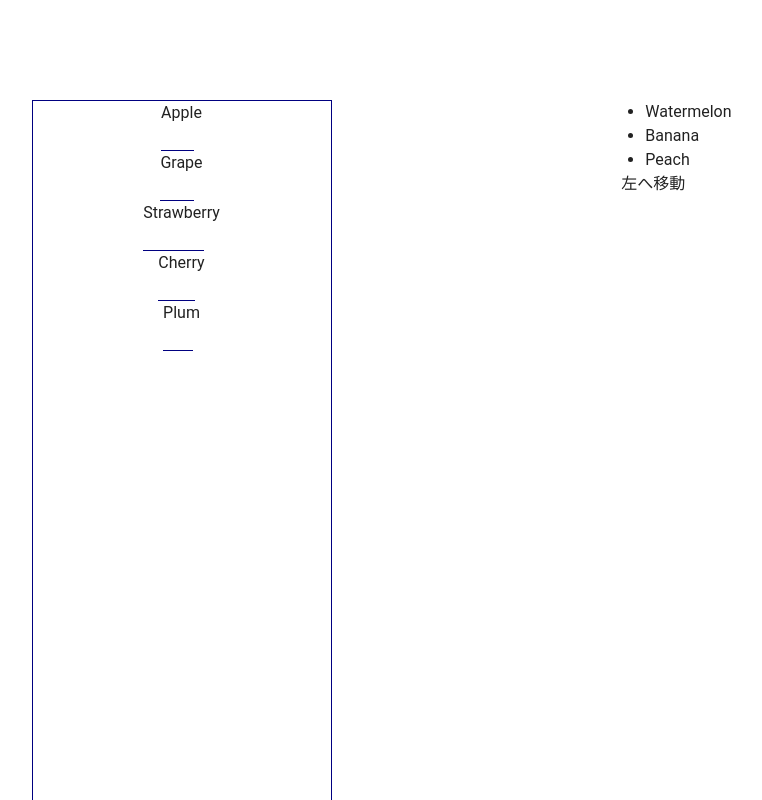
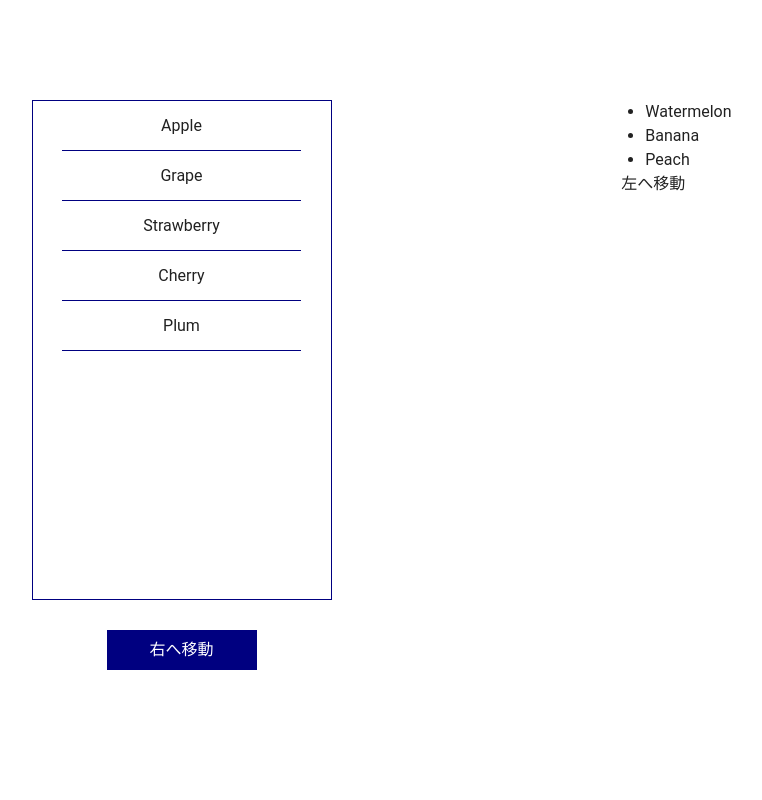
Before and after one commit to daxi0823/iimon_frontC, a Vue app: page / in a window 1280 px wide. Shown: the top 800 px of the page, without its empty margins (211-973 px from the left). Built offline with nearby package versions, Linux system fonts and the light colour scheme; the HTML template or start-up script is replaced by a standard one.

Commit message:
css 修正

```diff
--- a/src/components/leftIBox.vue
+++ b/src/components/leftIBox.vue
@@ -1,8 +1,8 @@
 <template>
   <div>
     <div class="mainWrapper">
-      <div v-for="(item, index) in leftItems" :key="index">
-        <div class="item">{{item}}</div>
+      <div class="itemContainer" v-for="(item, index) in leftItems" :key="index">
+        <span class="itemBlock">{{item}}</span>
       </div>
     </div>
     <input type="button" class="submitButton" @click="leftButton" value="右へ移動">
@@ -13,7 +13,6 @@
 export default {
   data(){
     return{
-
     }
   },
   methods: {
@@ -32,25 +31,32 @@ export default {
 <style scoped>
 .mainWrapper {
   width: 300px;
-  height: 800px;
+  height: 500px;
   display: flex;
   flex-flow: column;
   align-items: center;
   box-sizing: border-box;
   border: 1px solid navy;
 }
-.item{
+.itemContainer {
   width: 80%;
+}
+.itemBlock {
+  display: block;
+  width: 100%;
   height: 50px;
+  line-height: 50px;
+  border-bottom: 1px solid navy;
   text-align: center;
-  padding: auto;
   font-size: 16px;
-  border-bottom: 1px solid navy;
 }
 .submitButton {
+  display: block;
   box-sizing: border-box;
-  height: 30px;
+  width: 150px;
+  height: 40px;
   padding: 3px;
+  margin: 30px auto;
   background-color: navy;
   color: white;
 }
```
